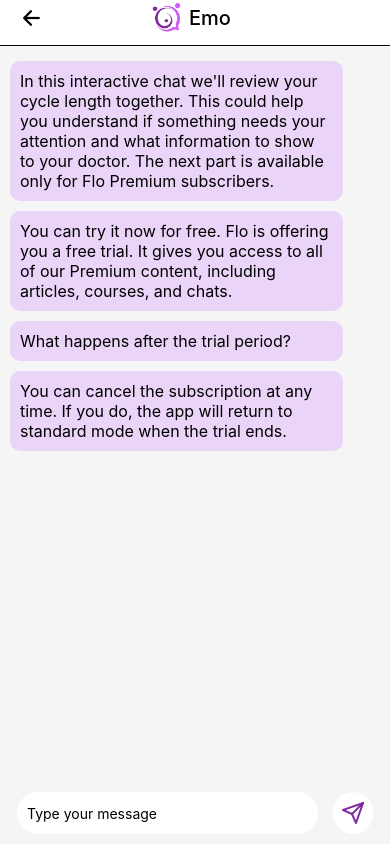
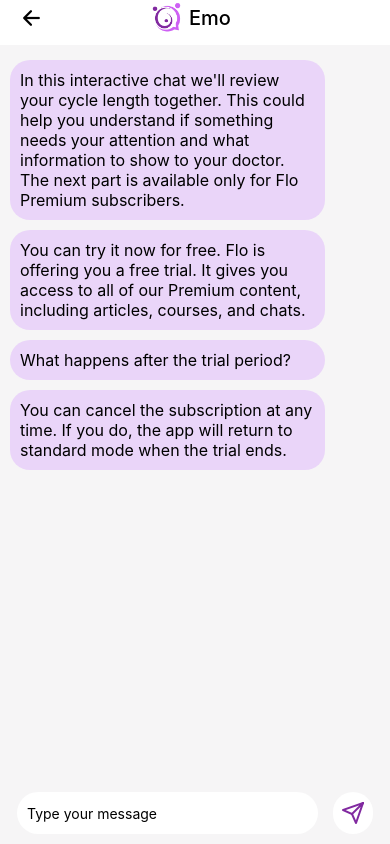
Before and after one commit to Shailesh-714/Aurora, a React Native app in the folder Frontend/doctor/: screen / in a window 390 px wide. Built offline with nearby package versions, Linux system fonts and the light colour scheme.

Commit message:
Shamyu text-container

```diff
--- a/Frontend/doctor/app/screens/ChatScreen.js
+++ b/Frontend/doctor/app/screens/ChatScreen.js
@@ -74,8 +74,6 @@
           justifyContent: "center",
           backgroundColor: "white",
           paddingBottom: 10,
-          borderBottomColor: "black",
-          borderBottomWidth: 0.3,
         }}
       >
         <View
@@ -149,17 +147,18 @@
   },
   messageContainer: {
     padding: 10,
-    borderRadius: 10,
+    borderRadius: 20,
     marginVertical: 5,
-    width: "90%",
   },
   defaultMessage: {
     backgroundColor: "#ead5f9",
     alignSelf: "flex-start",
+    width: "85%",
   },
   userMessage: {
     backgroundColor: "#ca71e9",
     alignSelf: "flex-end",
+    maxWidth: "85%",
   },
   messageText: {
     fontSize: 16,
```
